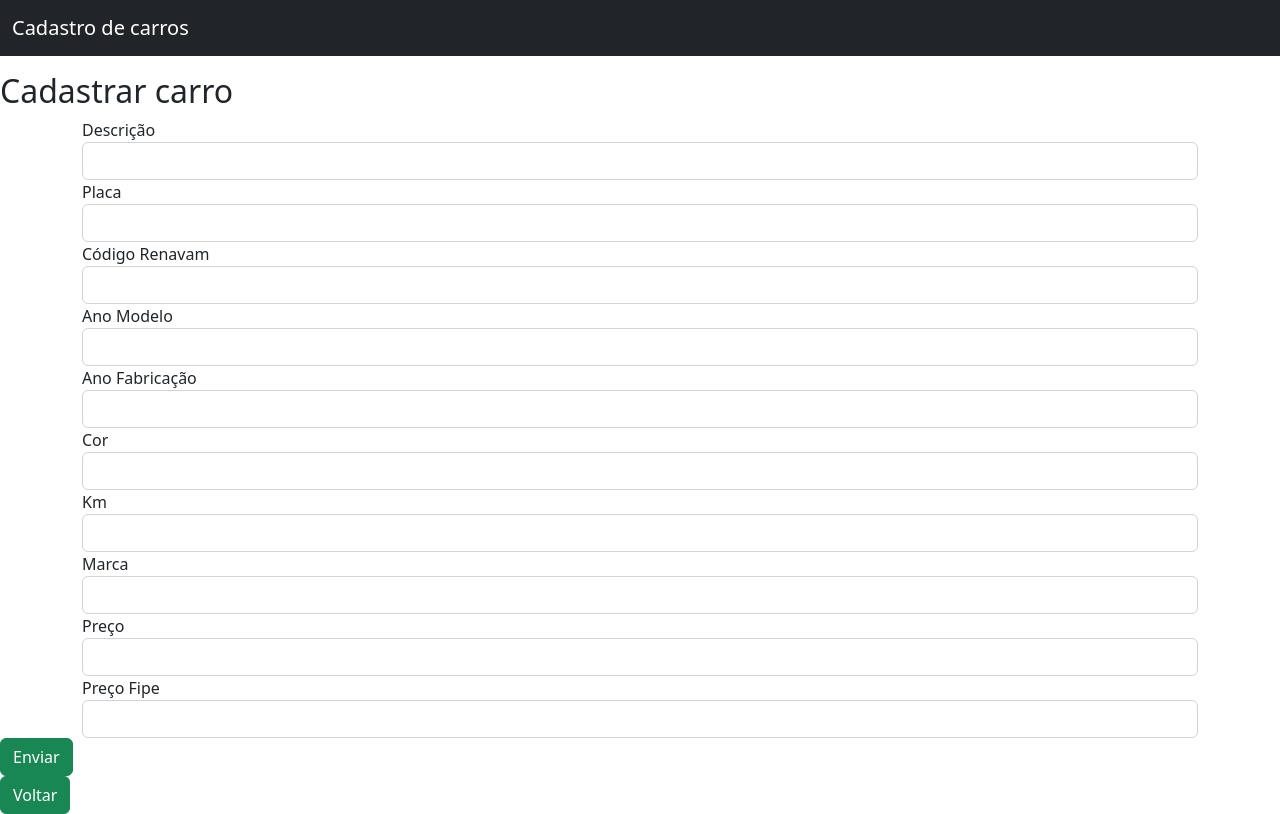
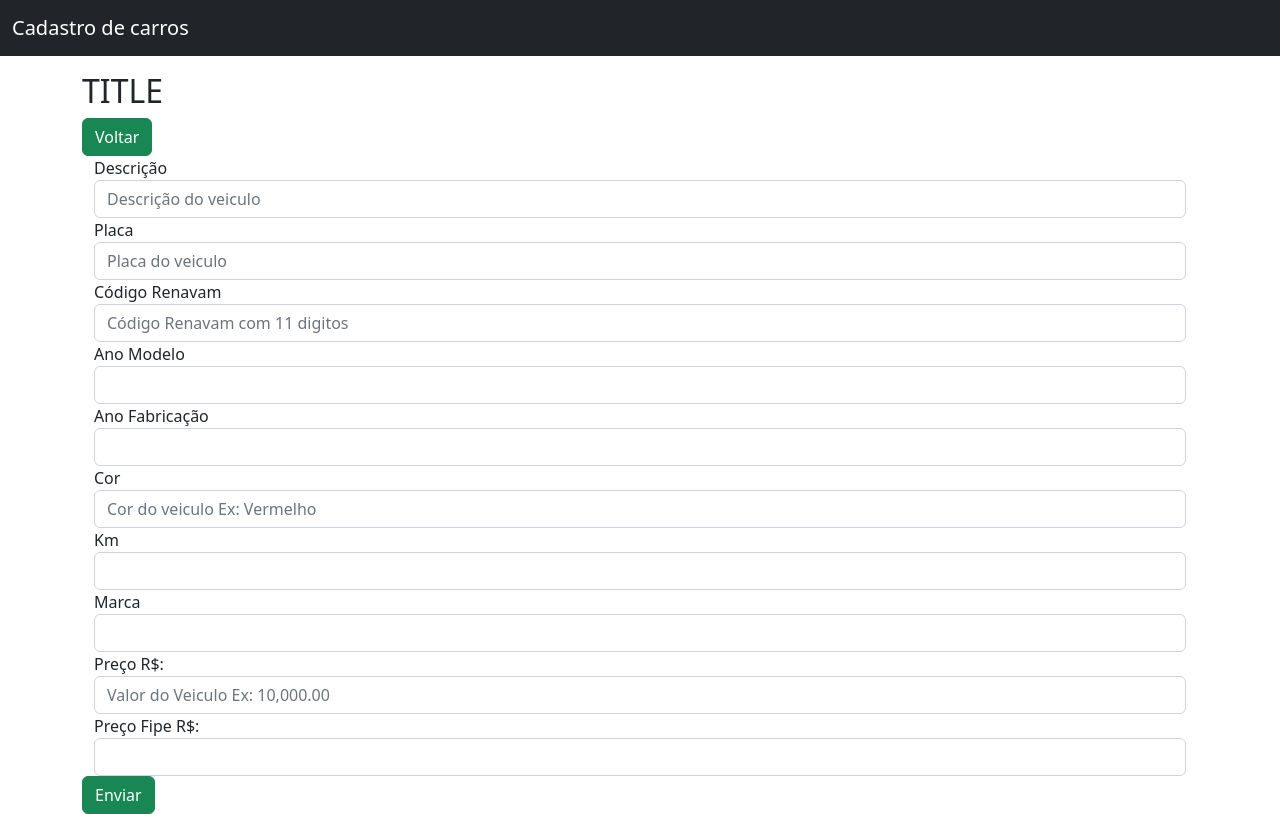
Before and after one commit to gustavorichter/Carros, a PHP site: page /cadastrar.php in a window 1280 px wide. Run offline with PHP 8.4, Linux system fonts and the light colour scheme; some libraries are stand-ins or nearby versions.

Commit message:
Algumas alterações sugeridas

```diff
--- a/app/entity/carro.php
+++ b/app/entity/carro.php
@@ -7,7 +7,6 @@ use \PDO;
 
 class Carro
 {
-
 	/**
 	 * @var integer
 	 */
@@ -126,7 +125,6 @@ class Carro
 	 * @param strinf
 	 * @return integer
 	 */
-
 	public static function getQuantidadeCarros($where = null){
 		return (new Database('carros'))->select($where,null,null,'COUNT(*) as qtd')
 			->fetchObject()
--- a/includes/confir_exclusao.php
+++ b/includes/confir_exclusao.php
@@ -1,4 +1,4 @@
-<main>
+<main class="container">
 
 	<h2 class="mt-3">Remover carro</h2>
 
--- a/includes/formulario.php
+++ b/includes/formulario.php
@@ -1,20 +1,26 @@
-<main>
+<main class="container">
 	<h2 class="mt-3"><?= TITLE ?></h2>
+
+	<section>
+		<a href="index.php">
+			<button class="btn btn-success">Voltar</button>
+		</a>
+	</section>
 
 	<form method="post">
 		<div class="container">
 
 			<div class="form-group">
 				<label>Descrição</label>
-				<input type="text" class="form-control" name="descricao" id="descricao" value="<?= $obCarro->descricao ?>" required>
+				<input type="text" class="form-control" name="descricao" id="descricao" placeholder="Descrição do veiculo" value="<?= $obCarro->descricao ?>" required>
 			</div>
 			<div class="form-group">
 				<label>Placa</label>
-				<input type="text" class="form-control" name="placa" id="placa" maxlength="7"  value="<?= $obCarro->placa ?>" required>
+				<input type="text" class="form-control" name="placa" id="placa" maxlength="7" placeholder="Placa do veiculo" value="<?= $obCarro->placa ?>" required>
 			</div>
 			<div class="form-group">
 				<label>Código Renavam</label>
-				<input type="text" class="form-control" name="codRenavam" id="codRenavam" maxlength="11" value="<?= $obCarro->codRenavam ?>" required>
+				<input type="text" class="form-control" name="codRenavam" id="codRenavam" placeholder="Código Renavam com 11 digitos" maxlength="11" value="<?= $obCarro->codRenavam ?>" required>
 			</div>
 			<div class="form-group">
 				<label>Ano Modelo</label>
@@ -22,11 +28,11 @@
 			</div>
 			<div class="form-group">
 				<label>Ano Fabricação</label>
-				<input type="number" class="form-control" name="anoFabricacao" id="anoFabricacao" value="<?= $obCarro->anoFabricacao ?>"required>
+				<input type="number" class="form-control" name="anoFabricacao" id="anoFabricacao" value="<?= $obCarro->anoFabricacao ?>" required>
 			</div>
 			<div class="form-group">
 				<label>Cor</label>
-				<input type="text" class="form-control" name="cor" id="cor" value="<?= $obCarro->cor ?>" required>
+				<input type="text" class="form-control" name="cor" id="cor" placeholder="Cor do veiculo Ex: Vermelho" value="<?= $obCarro->cor ?>" required>
 			</div>
 			<div class="form-group">
 				<label>Km</label>
@@ -37,23 +43,18 @@
 				<input type="text" class="form-control" name="marca" id="marca" value="<?= $obCarro->marca ?>" required>
 			</div>
 			<div class="form-group">
-				<label>Preço</label>
-				<input type="number" class="form-control" name="preco" id="preco" value="<?= $obCarro->preco ?>" required>
+				<label>Preço R$:</label>
+				<input type="number" class="form-control" name="preco" id="preco" placeholder="Valor do Veiculo Ex: 10,000.00" value="<?= $obCarro->preco ?>" required>
 			</div>
 			<div class="form-group">
-				<label>Preço Fipe</label>
+				<label>Preço Fipe R$:</label>
 				<input type="number" class="form-control" name="precoFipe" id="precoFipe" value="<?= $obCarro->precoFipe ?>" required>
 			</div>
 		</div>
+
 		<div class="form-group">
 			<button type="submit" class="btn btn-success">Enviar</button>
 		</div>
 	</form>
 
-	<section>
-		<a href="index.php">
-			<button class="btn btn-success">Voltar</button>
-		</a>
-	</section>
-
 </main>
--- a/includes/header.php
+++ b/includes/header.php
@@ -12,9 +12,9 @@
 </head>
 
 <body>
-
-	<nav class="navbar navbar-dark bg-dark">
-		<div class="container-fluid">
-			<a class="navbar-brand">Cadastro de carros</a>
-		</div>
-	</nav>
+	<div>
+		<nav class="navbar navbar-dark bg-dark">
+			<div class="container-fluid">
+				<a class="navbar-brand">Cadastro de carros</a>
+			</div>
+		</nav>
```
Also changed, not shown: app/banco/database.php (+21 -22 lines), app/banco/pagination.php (+6 -11 lines), includes/listagem.php (+5 -5 lines), alterar.php (line endings or trailing spaces), remover.php (line endings or trailing spaces).
